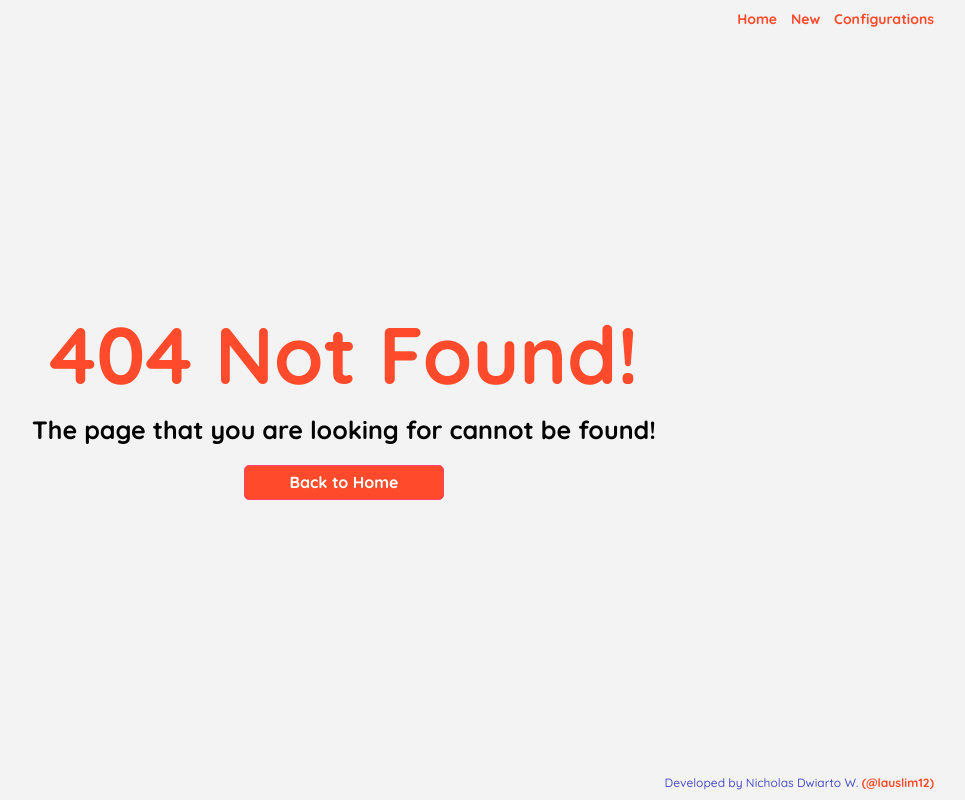
After one commit to lauslim12/raspberry-iot-dashboard, a Flask app: template app/templates/404.html in a window 1280 px wide. The commit adds this page. Shown: the whole page, without its empty margins (296-1261 px from the left). Run offline with Flask 2, Linux system fonts and the light colour scheme; the template is opened without the code that fills it, so the values that code supplies are empty.

Commit message:
feat: Implement 404 page

```diff
--- a/app/errors/__init__.py
+++ b/app/errors/__init__.py
@@ -1,4 +1,4 @@
-from flask import Blueprint, jsonify
+from flask import Blueprint, jsonify, render_template
 from redis import RedisError
 from werkzeug.exceptions import HTTPException
 
@@ -7,7 +7,7 @@ errors_blueprint = Blueprint("errors_blueprint", __name__)
 
 @errors_blueprint.app_errorhandler(404)
 def page_not_found(error):
-    pass
+    return render_template("404.html", title="Not Found"), 404
 
 
 @errors_blueprint.app_errorhandler(500)
--- a/app/static/css/style.css
+++ b/app/static/css/style.css
@@ -112,6 +112,22 @@ body {
 
 .link-text:hover {
   text-decoration: underline;
+}
+
+.section-404__main {
+  font-size: 8rem;
+  margin-bottom: 1rem;
+  color: var(--color-secondary-light);
+}
+
+.section-404__sub {
+  font-size: 2.5rem;
+  margin-bottom: 2rem;
+}
+
+.plain-link {
+  text-decoration: none;
+  color: inherit;
 }
 
 /* Components */
@@ -247,6 +263,26 @@ body {
   cursor: pointer;
 }
 
+.red-rounded-btn {
+  background-color: var(--color-secondary-light);
+  border-radius: 5px;
+  border: 1px solid var(--color-secondary-dark);
+  width: 20rem;
+  height: 3.5rem;
+  color: #fff;
+  font-family: inherit;
+  font-weight: 700;
+  font-size: 1.6rem;
+  outline: none;
+  cursor: pointer;
+  transition: all 0.2s ease;
+}
+
+.red-rounded-btn:hover {
+  background-color: #fff;
+  color: #000;
+}
+
 /* Layouts */
 body {
   background-color: var(--color-grey-light-1);
@@ -284,6 +320,17 @@ body {
 
 .section-new__greetings {
   margin-bottom: 2rem;
+  text-align: center;
+}
+
+.section-404 {
+  flex: 1;
+  align-items: center;
+  justify-content: center;
+
+  display: flex;
+  flex-direction: column;
+
   text-align: center;
 }
 
--- /dev/null
+++ b/app/templates/404.html
@@ -0,0 +1,18 @@
+{% extends "base.html" %}
+
+{% block content %}
+  <section class="section-404">
+    <h1 class="section-404__main">404 Not Found!</h1>
+    <h2 class="section-404__sub">The page that you are looking for cannot be found!</h2>
+
+    <button class="red-rounded-btn">
+      <a
+        href="{{ url_for('views_blueprint.home') }}"
+        class="plain-link"
+        rel="noopener noreferrer"
+      >
+        Back to Home
+      </a>
+    </button>
+  </section>
+{% endblock %}
```
